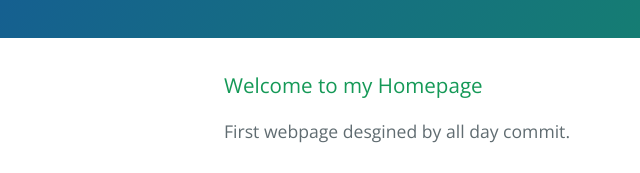
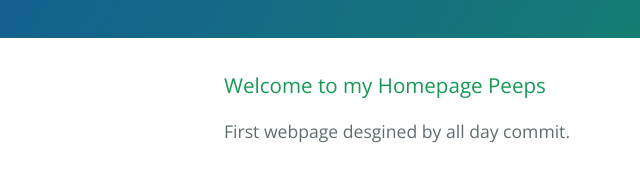
Before and after one commit to carmena05/caltamirano.github.io, a plain HTML site: page index.html in a window 1280 px wide. Shown: the part 345-518 px from the top of the page, 0-640 px from the left. Drawn offline with nearby package versions, Linux system fonts and the light colour scheme.

Commit message:
Update index.html

```diff
--- a/index.html
+++ b/index.html
@@ -20,7 +20,7 @@
 
     <section class="main-content">
       <h3>
-<a id="welcome-to-my-homepage" class="anchor" href="#welcome-to-my-homepage" aria-hidden="true"><span aria-hidden="true" class="octicon octicon-link"></span></a>Welcome to my Homepage</h3>
+<a id="welcome-to-my-homepage" class="anchor" href="#welcome-to-my-homepage" aria-hidden="true"><span aria-hidden="true" class="octicon octicon-link"></span></a>Welcome to my Homepage Peeps</h3>
 
 <p> First webpage desgined by all day commit. </p>
 
```
